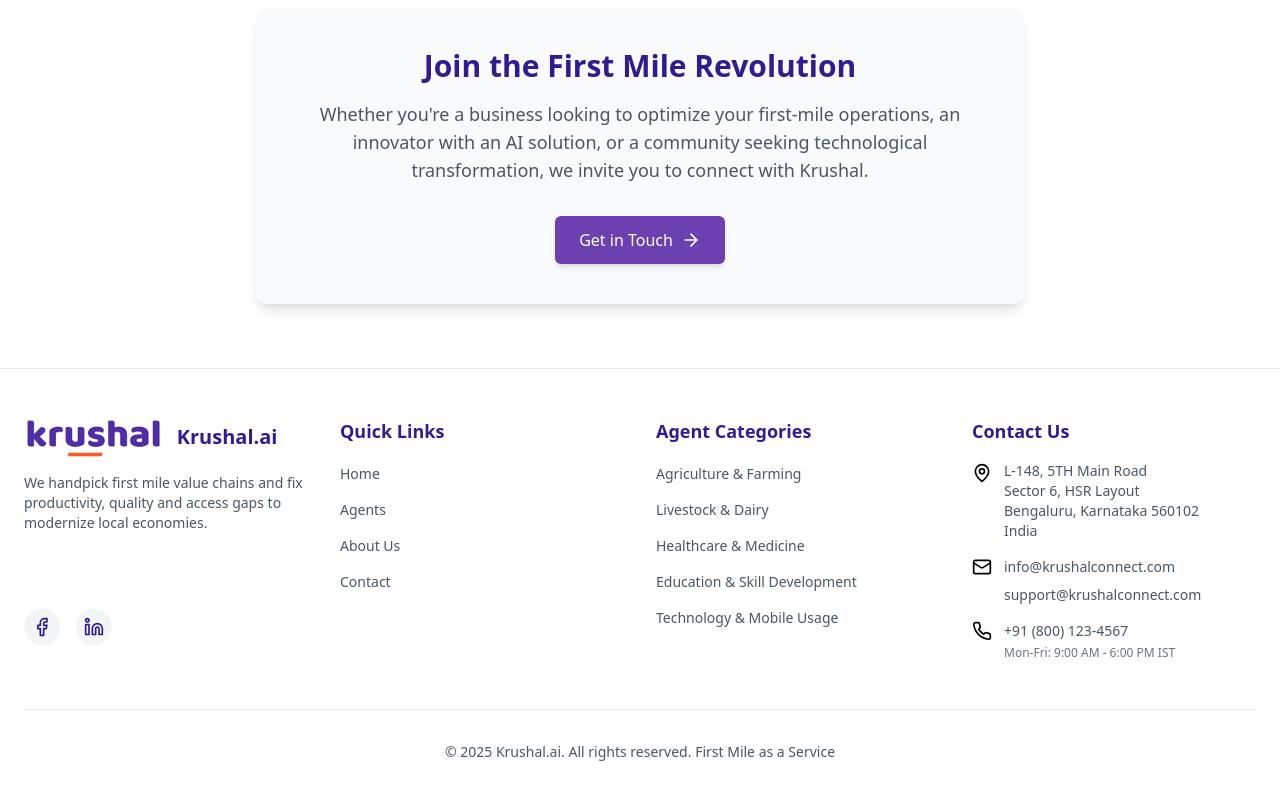
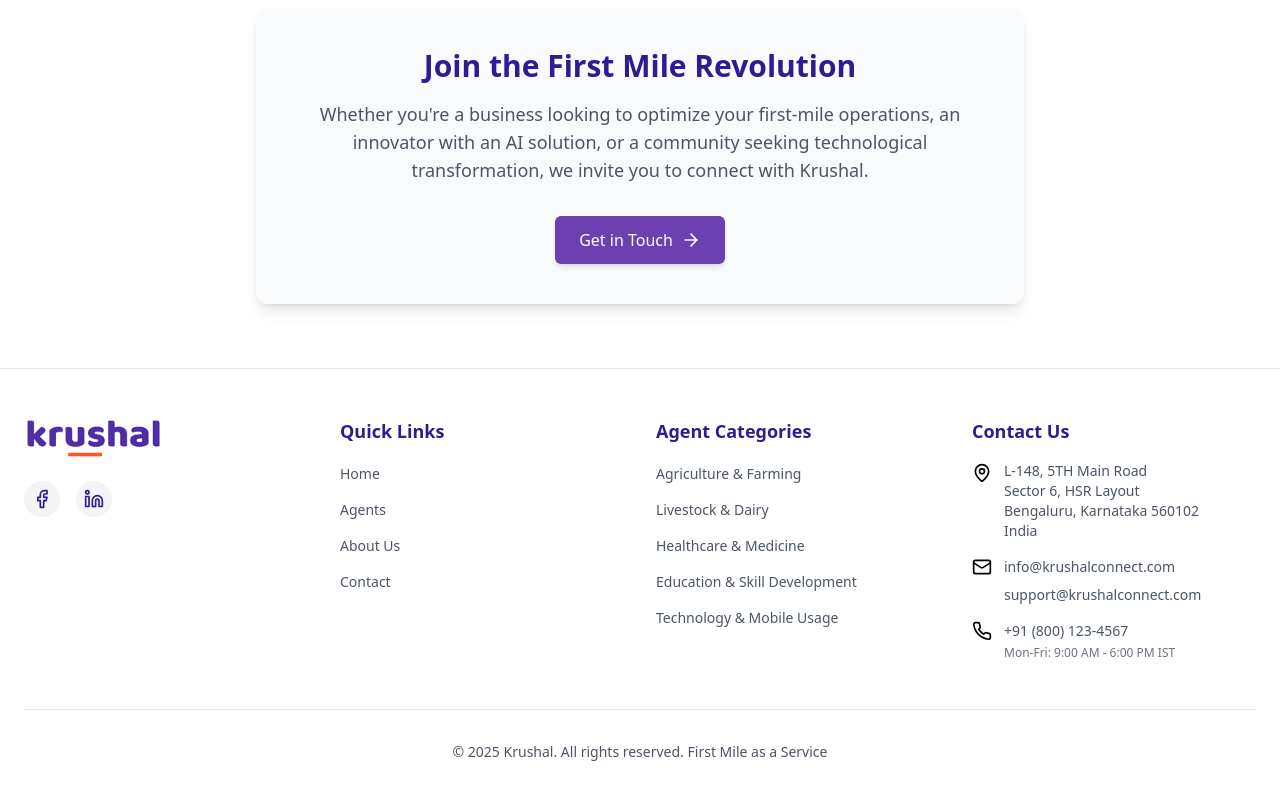
Before and after one commit to babusa1/krushalfirstmile, a React (Vite) app: page /about in a window 1280 px wide. Shown: the part 3034-3834 px from the top of the page. Built offline with nearby package versions, Linux system fonts and the light colour scheme.

Commit message:
Remove redundant text from footer
Removed the Krushal.ai text and description from the footer, and added Facebook and LinkedIn URLs below the Krushal logo.

```diff
--- a/src/components/Footer.tsx
+++ b/src/components/Footer.tsx
@@ -1,3 +1,4 @@
+
 import React from 'react';
 import { Link } from 'react-router-dom';
 import { motion } from 'framer-motion';
@@ -23,29 +24,12 @@ const Footer: React.FC = () => {
             transition={{ duration: 0.5 }}
             className="space-y-4"
           >
-            <div className="flex items-center gap-2">
+            <div>
               <img
                 src="/lovable-uploads/f39e4e62-303a-4211-8623-78d6a814b86c.png"
-                alt="Krushal.ai"
+                alt="Krushal"
                 className="h-10 w-auto"
               />
-              <span className="font-bold text-xl text-krushal-darkPurple dark:text-white">
-                Krushal.ai
-              </span>
-            </div>
-
-            <p className="text-gray-600 dark:text-gray-300 text-sm">
-              {t('footer.description')}
-            </p>
-
-            <div className="mt-4">
-              <button
-                onClick={toggleContactForm}
-                className="px-4 py-2 bg-deep-purple-500 hover:bg-deep-purple-600 text-white rounded-md transition-colors flex items-center gap-2 text-sm"
-              >
-                <Mail className="h-4 w-4" />
-                {t('footer.sendMessage')}
-              </button>
             </div>
 
             <div className="flex space-x-4 pt-2">
@@ -59,6 +43,16 @@ const Footer: React.FC = () => {
                 icon={<Linkedin className="h-5 w-5" />}
                 label="LinkedIn"
               />
+            </div>
+
+            <div>
+              <button
+                onClick={toggleContactForm}
+                className="px-4 py-2 bg-deep-purple-500 hover:bg-deep-purple-600 text-white rounded-md transition-colors flex items-center gap-2 text-sm"
+              >
+                <Mail className="h-4 w-4" />
+                {t('footer.sendMessage')}
+              </button>
             </div>
           </motion.div>
 
@@ -155,7 +149,7 @@ const Footer: React.FC = () => {
 
         <div className="pt-8 border-t border-gray-200 dark:border-gray-800 text-center">
           <p className="text-gray-600 dark:text-gray-400 text-sm">
-            &copy; {new Date().getFullYear()} Krushal.ai. {t('footer.copyright')}
+            &copy; {new Date().getFullYear()} Krushal. {t('footer.copyright')}
           </p>
         </div>
       </div>
```
